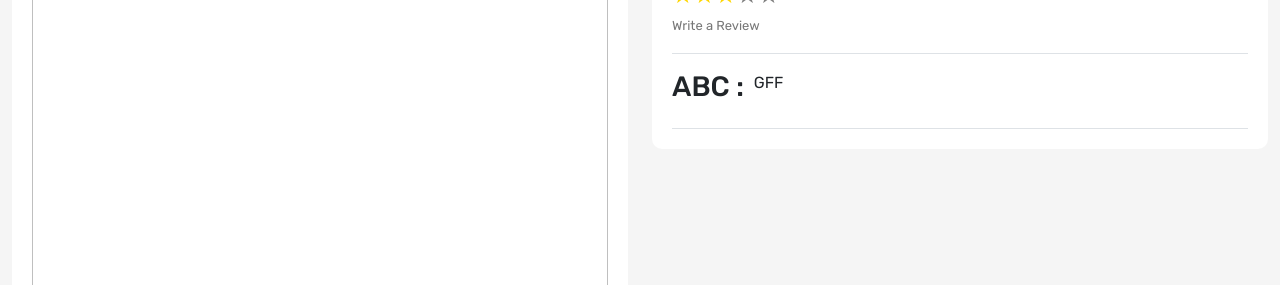
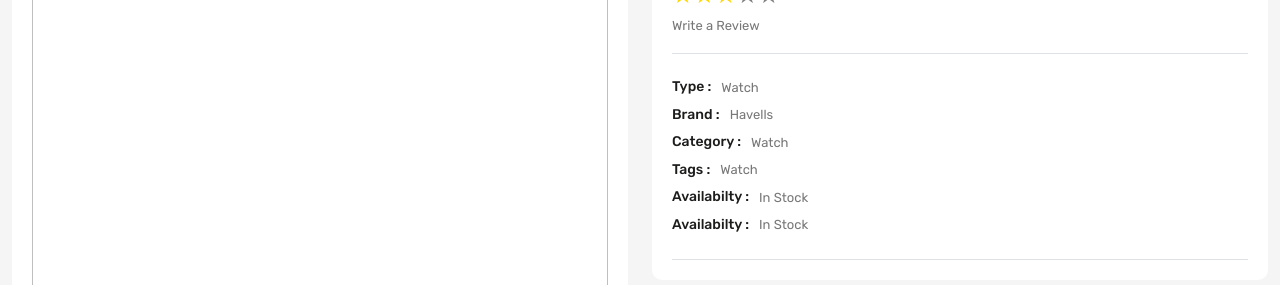
Before and after one commit to VikashKumar111/E-commerce-app, a React (Create React App) app: page /product/1 in a window 1280 px wide. Shown: the part 755-1040 px from the top of the page. Built offline with nearby package versions, Linux system fonts and the light colour scheme.

Commit message:
product-data

```diff
--- a/src/App.css
+++ b/src/App.css
@@ -796,6 +796,18 @@ footer .input-group-text {
   font-size: 13px;
 }
 
+.product-heading {
+  font-size: 14px;
+  color: var(--color-1c1c1b);
+  margin-bottom: 0px;
+}
+
+.product-data {
+  font-size: 13px;
+  color: var(--color-777777);
+  margin-bottom: 0px;
+}
+
 .border-bottom {
   border-bottom: 1px solid rgba(0, 0, 0, 0.25);
 }
--- a/src/pages/SingleProduct.js
+++ b/src/pages/SingleProduct.js
@@ -72,11 +72,34 @@ const SingleProduct = () => {
                     />
                     <p className="mb-0 t-review">2 Reviews</p>
                   </div>
-                  <a href="#review" className="review-btn">Write a Review</a>
+                  <a href="#review" className="review-btn">
+                    Write a Review
+                  </a>
                 </div>
                 <div className="border-bottom py-3">
-                  <div className="d-flex gap-10 align-items-center">
-                    <h3 className="product-heading">ABC :</h3> <p className="product-data">GFF</p>
+                  <div className="d-flex gap-10 align-items-center my-2">
+                    <h3 className="product-heading">Type :</h3>
+                    <p className="product-data">Watch</p>
+                  </div>
+                  <div className="d-flex gap-10 align-items-center my-2">
+                    <h3 className="product-heading">Brand :</h3>
+                    <p className="product-data">Havells</p>
+                  </div>
+                  <div className="d-flex gap-10 align-items-center my-2">
+                    <h3 className="product-heading">Category :</h3>
+                    <p className="product-data">Watch</p>
+                  </div>
+                  <div className="d-flex gap-10 align-items-center my-2">
+                    <h3 className="product-heading">Tags :</h3>
+                    <p className="product-data">Watch</p>
+                  </div>
+                  <div className="d-flex gap-10 align-items-center my-2">
+                    <h3 className="product-heading">Availabilty :</h3>
+                    <p className="product-data">In Stock</p>
+                  </div>
+                   <div className="d-flex gap-10 align-items-center my-2">
+                    <h3 className="product-heading">Availabilty :</h3>
+                    <p className="product-data">In Stock</p>
                   </div>
                 </div>
               </div>
@@ -115,7 +138,7 @@ const SingleProduct = () => {
                     </div>
                   )}
                 </div>
-                <div  className="review-form py-4">
+                <div className="review-form py-4">
                   <h4>Wtite a Review</h4>
                   <form action="" className="d-flex flex-column gap-15">
                     <div>
```
